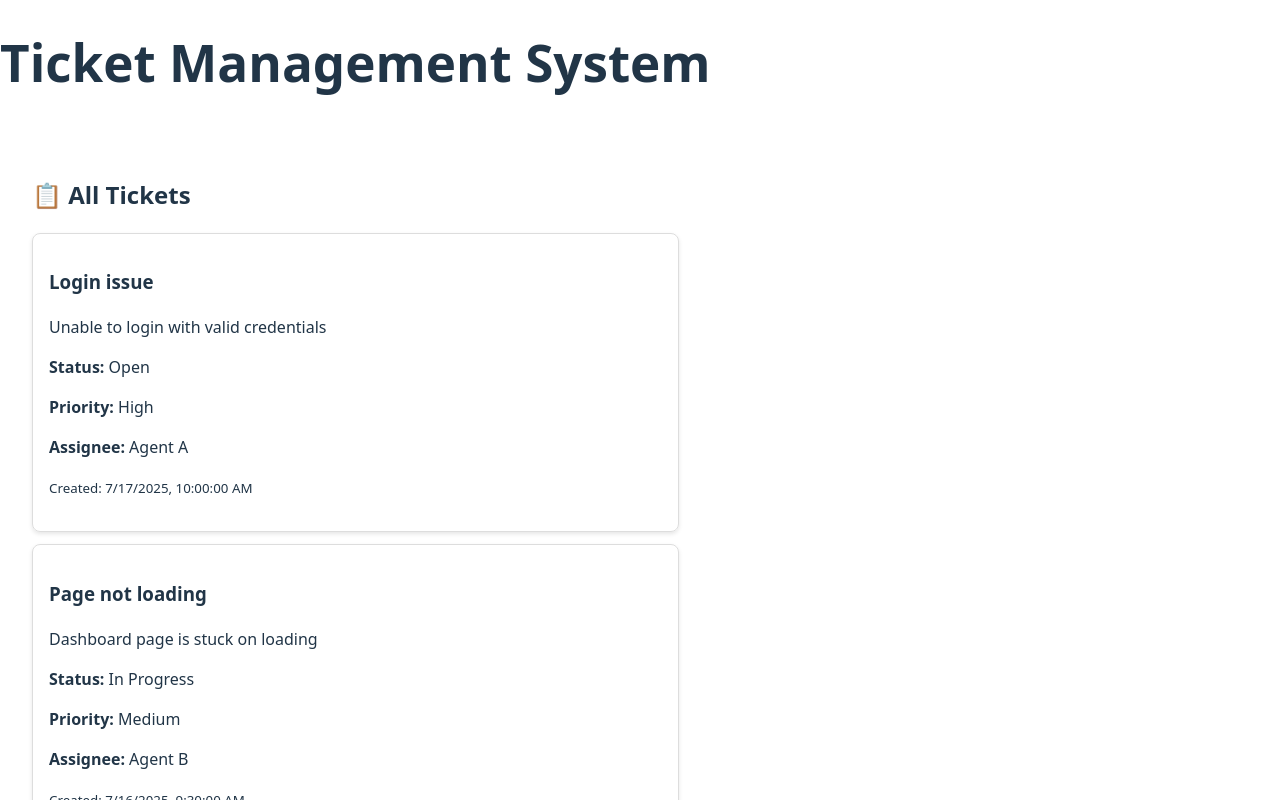
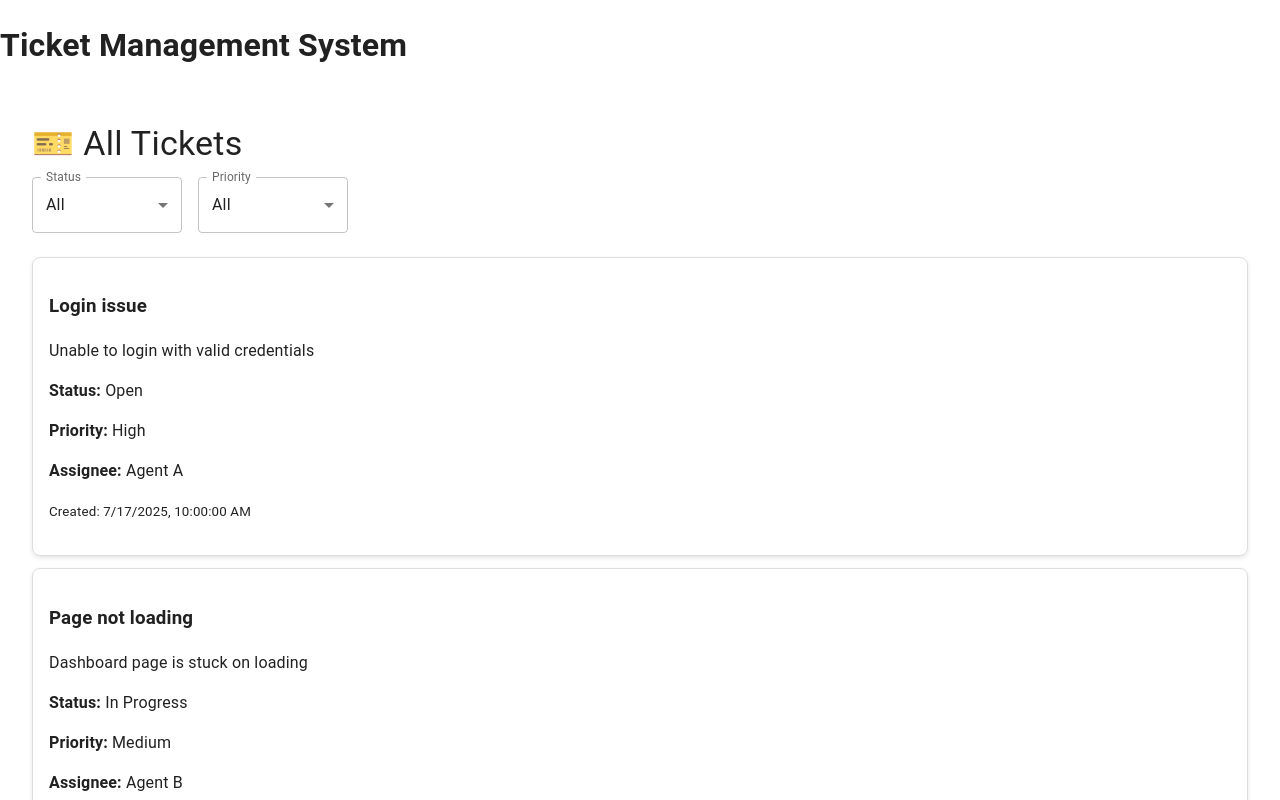
Before and after one commit to Anand3125/support-ticket-app, a React (Vite) app: page / in a window 1280 px wide. Shown: the top 800 px of the page. Built offline with nearby package versions, Linux system fonts and the light colour scheme; some icons are missing.

Commit message:
Dark Mode  Button added

```diff
--- a/package.json
+++ b/package.json
@@ -12,6 +12,7 @@
   "dependencies": {
     "@emotion/react": "^11.14.0",
     "@emotion/styled": "^11.14.1",
+    "@mui/icons-material": "^7.2.0",
     "@mui/material": "^7.2.0",
     "@stomp/stompjs": "^7.1.1",
     "latest-version": "^9.0.0",
--- a/src/App.tsx
+++ b/src/App.tsx
@@ -1,4 +1,10 @@
 import TicketList from './pages/TicketList';
+import IconButton from '@mui/material/IconButton';
+import Tooltip from '@mui/material/Tooltip';
+import Brightness4Icon from '@mui/icons-material/Brightness4';
+import Brightness7Icon from '@mui/icons-material/Brightness7';
+import Box from '@mui/material/Box';
+import { useThemeToggle } from './context/ThemeContext';
 
 // Optionally import these if you're using them somewhere else
 // import Button from './components/Button';
@@ -7,11 +13,20 @@ import TicketList from './pages/TicketList';
 // import reactLogo from './assets/react.svg';
 
 function App() {
+  const { mode, toggleTheme } = useThemeToggle();
+
   return (
-    <div>
+    <Box sx={{ position: 'relative', minHeight: '100vh' }}>
+      <Box sx={{ position: 'absolute', top: 16, right: 16 }}>
+        <Tooltip title={mode === 'light' ? 'Switch to dark mode' : 'Switch to light mode'}>
+          <IconButton onClick={toggleTheme} color="inherit">
+            {mode === 'light' ? <Brightness4Icon /> : <Brightness7Icon />}
+          </IconButton>
+        </Tooltip>
+      </Box>
       <h1>Ticket Management System</h1>
       <TicketList />
-    </div>
+    </Box>
   );
 }
 
--- /dev/null
+++ b/src/context/ThemeContext.tsx
@@ -0,0 +1,46 @@
+import React, { createContext, useContext, useMemo, useState, ReactNode } from 'react';
+import { ThemeProvider, createTheme, CssBaseline } from '@mui/material';
+
+interface ThemeContextType {
+  mode: 'light' | 'dark';
+  toggleTheme: () => void;
+}
+
+const ThemeContext = createContext<ThemeContextType | undefined>(undefined);
+
+export const CustomThemeProvider = ({ children }: { children: ReactNode }) => {
+  const [mode, setMode] = useState<'light' | 'dark'>(
+    window.matchMedia && window.matchMedia('(prefers-color-scheme: dark)').matches ? 'dark' : 'light'
+  );
+
+  const toggleTheme = () => {
+    setMode((prev) => (prev === 'light' ? 'dark' : 'light'));
+  };
+
+  const theme = useMemo(
+    () =>
+      createTheme({
+        palette: {
+          mode,
+        },
+      }),
+    [mode]
+  );
+
+  return (
+    <ThemeContext.Provider value={{ mode, toggleTheme }}>
+      <ThemeProvider theme={theme}>
+        <CssBaseline />
+        {children}
+      </ThemeProvider>
+    </ThemeContext.Provider>
+  );
+};
+
+export const useThemeToggle = () => {
+  const context = useContext(ThemeContext);
+  if (!context) {
+    throw new Error('useThemeToggle must be used within a CustomThemeProvider');
+  }
+  return context;
+};
--- a/src/main.tsx
+++ b/src/main.tsx
@@ -1,11 +1,14 @@
+
 
 import React from 'react';
 import ReactDOM from 'react-dom/client';
-import App from './App.tsx';
-import './index.css';
+import App from './App';
+import { CustomThemeProvider } from './context/ThemeContext';
 
 ReactDOM.createRoot(document.getElementById('root')!).render(
   <React.StrictMode>
-    <App />
+    <CustomThemeProvider>
+      <App />
+    </CustomThemeProvider>
   </React.StrictMode>
 );
--- a/src/pages/TicketList.tsx
+++ b/src/pages/TicketList.tsx
@@ -1,26 +1,71 @@
-import React, { useState, useEffect } from 'react';
+import React, { useEffect, useState } from 'react';
 import ticketsJson from '../data/tickets.json';
 import TicketCard from '../components/TicketCard';
 import type { Ticket } from '../types/ticket';
-
+import {
+  FormControl,
+  InputLabel,
+  Select,
+  MenuItem,
+  Box,
+  Typography,
+} from '@mui/material';
 
 const TicketList: React.FC = () => {
   const [tickets, setTickets] = useState<Ticket[]>([]);
-
-
+  const [statusFilter, setStatusFilter] = useState<string>('All');
+  const [priorityFilter, setPriorityFilter] = useState<string>('All');
 
   useEffect(() => {
     setTickets(ticketsJson as Ticket[]);
   }, []);
 
+  const filteredTickets = tickets.filter(ticket => {
+    const statusMatch = statusFilter === 'All' || ticket.status === statusFilter;
+    const priorityMatch = priorityFilter === 'All' || ticket.priority === priorityFilter;
+    return statusMatch && priorityMatch;
+  });
 
   return (
-    <div style={{ padding: '2rem' }}>
-      <h2>📋 All Tickets</h2>
-      {tickets.map(ticket => (
+    <Box sx={{ padding: '2rem' }}>
+      <Typography variant="h4" gutterBottom>
+        🎫 All Tickets
+      </Typography>
+
+      <Box sx={{ display: 'flex', gap: 2, mb: 3 }}>
+        <FormControl sx={{ minWidth: 150 }}>
+          <InputLabel>Status</InputLabel>
+          <Select
+            value={statusFilter}
+            onChange={(e) => setStatusFilter(e.target.value)}
+            label="Status"
+          >
+            <MenuItem value="All">All</MenuItem>
+            <MenuItem value="Open">Open</MenuItem>
+            <MenuItem value="In Progress">In Progress</MenuItem>
+            <MenuItem value="Closed">Closed</MenuItem>
+          </Select>
+        </FormControl>
+
+        <FormControl sx={{ minWidth: 150 }}>
+          <InputLabel>Priority</InputLabel>
+          <Select
+            value={priorityFilter}
+            onChange={(e) => setPriorityFilter(e.target.value)}
+            label="Priority"
+          >
+            <MenuItem value="All">All</MenuItem>
+            <MenuItem value="Low">Low</MenuItem>
+            <MenuItem value="Medium">Medium</MenuItem>
+            <MenuItem value="High">High</MenuItem>
+          </Select>
+        </FormControl>
+      </Box>
+
+      {filteredTickets.map((ticket) => (
         <TicketCard key={ticket.id} ticket={ticket} />
       ))}
-    </div>
+    </Box>
   );
 };
 
```
Also changed, not shown: 1 other file (tests, documents, lock files or other folders).
